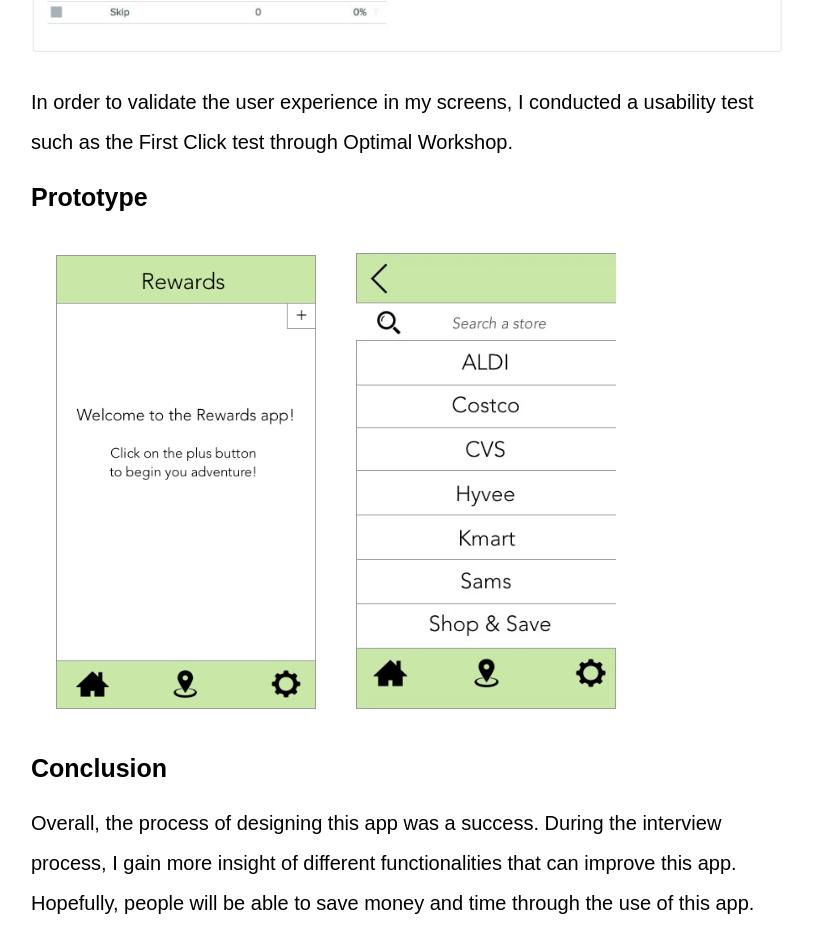
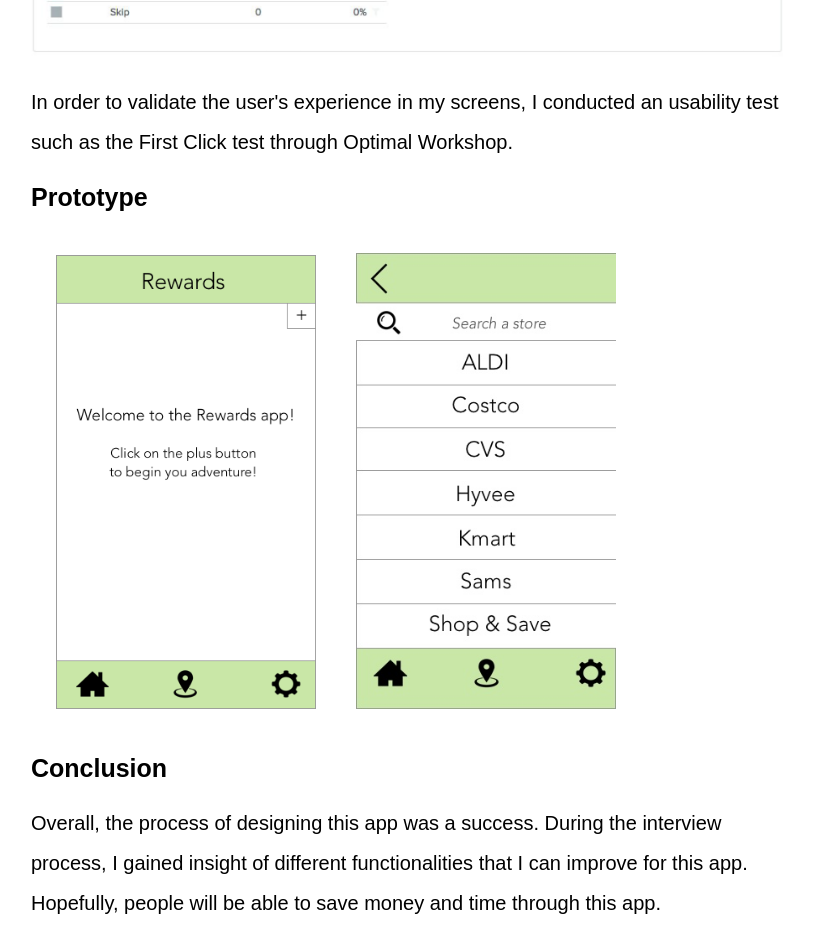
Before and after one commit to parshanapally/portfolio-website, a React (Create React App) app: page /rewards in a window 1280 px wide. Shown: the part 1449-2401 px from the top of the page, without its empty margins (233-1046 px from the left). Built offline with nearby package versions, Linux system fonts and the light colour scheme.

Commit message:
docs: fix grammatical errors

```diff
--- a/src/components/FirstItem/index.js
+++ b/src/components/FirstItem/index.js
@@ -51,10 +51,10 @@
               <img src={persona} alt="persona" className="responsive" />
               <p>
                 After interviewing local businesses along Main Street of Peoria,
-                IL, we designed user personas marketing to the ideal client. We
-                came to the conclusion that the two ideal clients would be a
-                business owner and a college student. Then I proceeded with card
-                sorting, journey mapping and user flows.
+                we designed user personas marketing to the ideal client. We came
+                to the conclusion that the two ideal clients would be a business
+                owner and a college student. Then I proceeded with card sorting,
+                journey mapping and user flows.
               </p>
               <h2>Wireframing</h2>
               <p>
@@ -95,7 +95,7 @@
               {" "}
               <h2>Testing</h2>
               <p>
-                In order for this design meet the user goals, we created an
+                In order for this design to meet the user goals, we created an
                 usability test to receive input on how the real users interact
                 with the application. The feedback was overall positive and the
                 users were able to navigate through the app.
--- a/src/components/SecondItem/index.js
+++ b/src/components/SecondItem/index.js
@@ -64,8 +64,8 @@
                 />
               </div>
               <p>
-                In order to validate the user experience in my screens, I
-                conducted a usability test such as the First Click test through
+                In order to validate the user's experience in my screens, I
+                conducted an usability test such as the First Click test through
                 Optimal Workshop.
               </p>
 
@@ -86,9 +86,9 @@
 
               <p>
                 Overall, the process of designing this app was a success. During
-                the interview process, I gain more insight of different
-                functionalities that can improve this app. Hopefully, people
-                will be able to save money and time through the use of this app.
+                the interview process, I gained insight of different
+                functionalities that I can improve for this app. Hopefully,
+                people will be able to save money and time through this app.
               </p>
             </div>
           </div>
```
